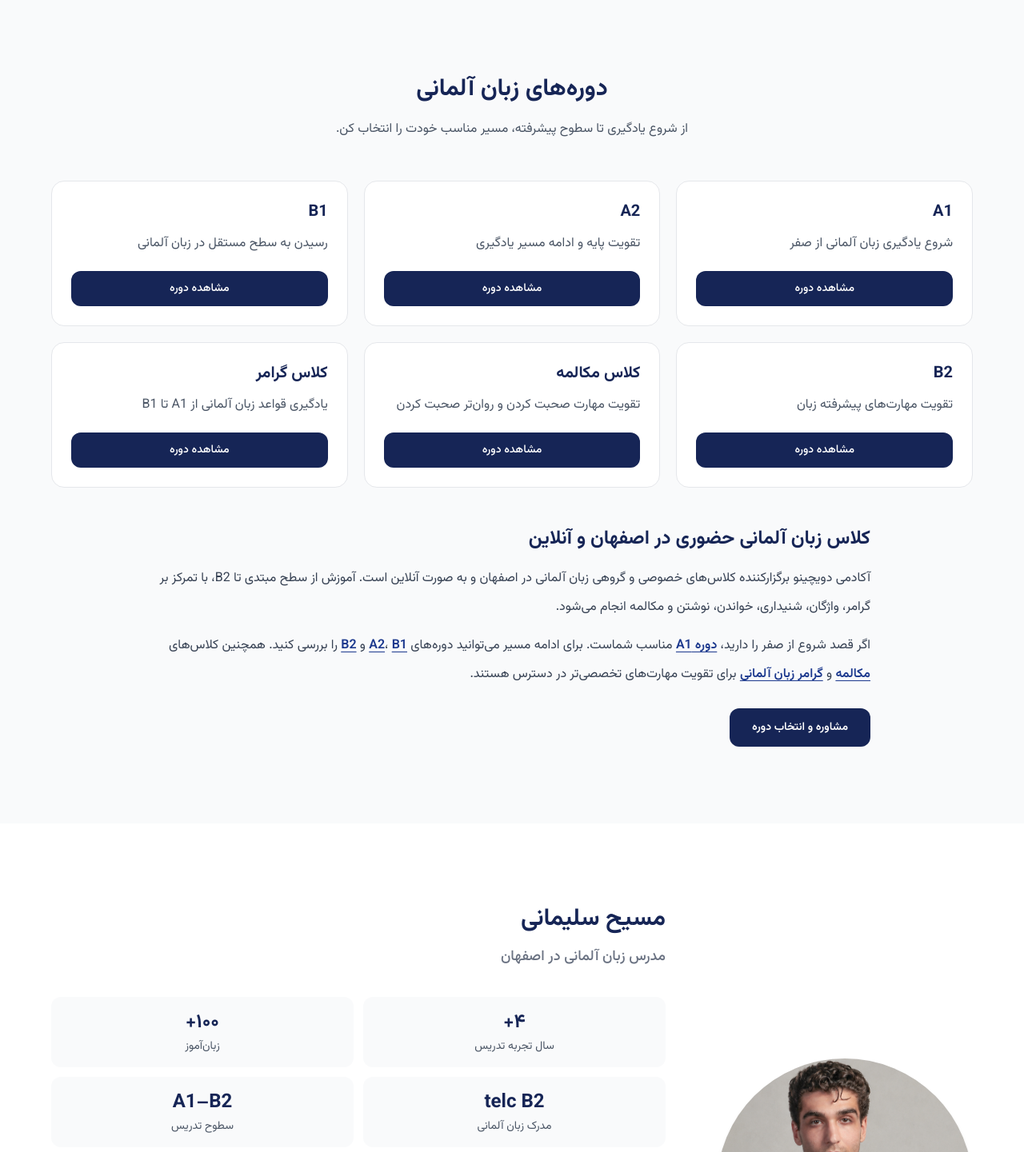
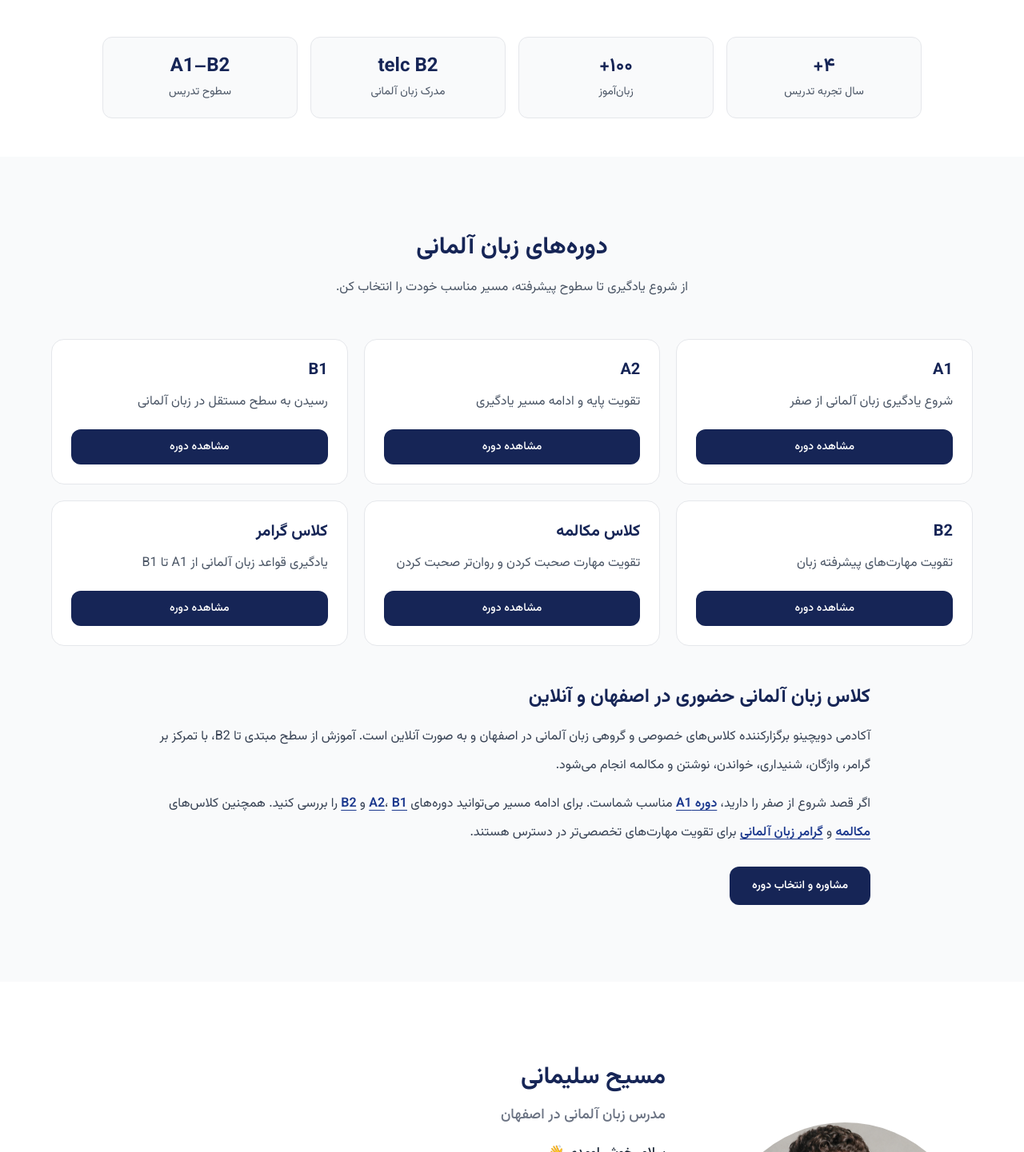
Before and after one commit to Masihsole0/deutschino-akademie, a Next.js app: page / in a window 1280 px wide. Shown: the part 789-2230 px from the top of the page at 80% size. Built offline with nearby package versions, Linux system fonts and the light colour scheme; no server answers; the database is empty.

Commit message:
Update website

```diff
--- a/app/page.tsx
+++ b/app/page.tsx
@@ -140,6 +140,45 @@ export default function Home() {
         </div>
       </section>
 
+      {/* TRUST SIGNALS */}
+      <section
+        aria-label="اطلاعات و اعتبار مدرس زبان آلمانی"
+        className="bg-white px-5 py-10 md:py-12"
+      >
+        <div
+          dir="rtl"
+          className="mx-auto grid max-w-5xl grid-cols-2 gap-3 sm:grid-cols-4 sm:gap-4"
+        >
+          <div className="rounded-xl border border-gray-200 bg-gray-50 px-3 py-5 text-center">
+            <p className="text-2xl font-bold text-blue-950">۴+</p>
+            <p className="mt-1 text-xs leading-6 text-gray-600 sm:text-sm">
+              سال تجربه تدریس
+            </p>
+          </div>
+
+          <div className="rounded-xl border border-gray-200 bg-gray-50 px-3 py-5 text-center">
+            <p className="text-2xl font-bold text-blue-950">۱۰۰+</p>
+            <p className="mt-1 text-xs leading-6 text-gray-600 sm:text-sm">
+              زبان‌آموز
+            </p>
+          </div>
+
+          <div className="rounded-xl border border-gray-200 bg-gray-50 px-3 py-5 text-center">
+            <p className="text-2xl font-bold text-blue-950">telc B2</p>
+            <p className="mt-1 text-xs leading-6 text-gray-600 sm:text-sm">
+              مدرک زبان آلمانی
+            </p>
+          </div>
+
+          <div className="rounded-xl border border-gray-200 bg-gray-50 px-3 py-5 text-center">
+            <p className="text-2xl font-bold text-blue-950">A1–B2</p>
+            <p className="mt-1 text-xs leading-6 text-gray-600 sm:text-sm">
+              سطوح تدریس
+            </p>
+          </div>
+        </div>
+      </section>
+
       {/* COURSES */}
       <section
         id="courses"
@@ -242,7 +281,6 @@ export default function Home() {
         </div>
       </section>
 
-
       {/* ABOUT TEACHER */}
       <section
         id="about"
@@ -258,40 +296,6 @@ export default function Home() {
                 مدرس زبان آلمانی در اصفهان
               </span>
             </h2>
-
-      {/* CREDENTIALS */}
-      <div
-        dir="rtl"
-        className="mt-6 grid grid-cols-2 gap-3 py-3"
-      >
-        <div className="rounded-xl bg-gray-50 p-4 text-center">
-          <p className="text-2xl font-bold text-blue-950">۴+</p>
-          <p className="mt-1 text-xs text-gray-600 sm:text-sm">
-            سال تجربه تدریس
-          </p>
-        </div>
-
-        <div className="rounded-xl bg-gray-50 p-4 text-center">
-          <p className="text-2xl font-bold text-blue-950">۱۰۰+</p>
-          <p className="mt-1 text-xs text-gray-600 sm:text-sm">
-            زبان‌آموز
-          </p>
-        </div>
-
-        <div className="rounded-xl bg-gray-50 p-4 text-center">
-          <p className="text-2xl font-bold text-blue-950">telc B2</p>
-          <p className="mt-1 text-xs text-gray-600 sm:text-sm">
-            مدرک زبان آلمانی
-          </p>
-        </div>
-
-        <div className="rounded-xl bg-gray-50 p-4 text-center">
-          <p className="text-2xl font-bold text-blue-950">A1–B2</p>
-          <p className="mt-1 text-xs text-gray-600 sm:text-sm">
-            سطوح تدریس
-          </p>
-        </div>
-      </div>
 
             <div className="mt-4 space-y-4 text-sm leading-8 text-gray-600 md:text-base md:leading-9">
 
@@ -400,7 +404,6 @@ export default function Home() {
       >
         <Reviews />
       </section>
-
 
       {/* FOOTER */}
       <footer
```
Lines whose indentation alone changed are shown as unchanged.
